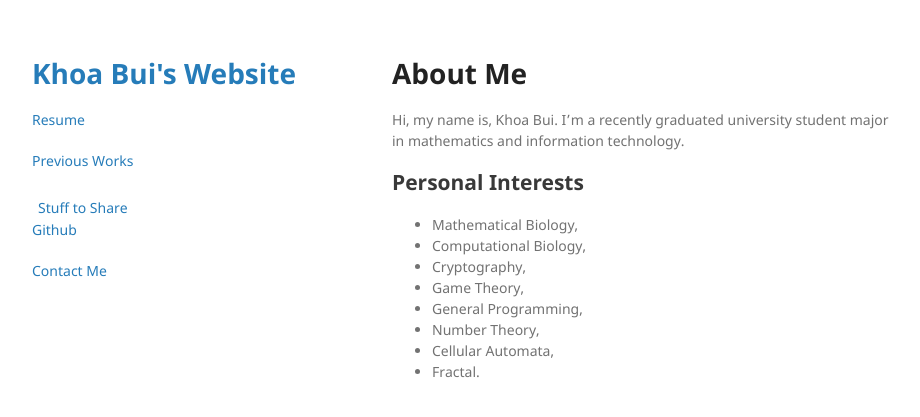
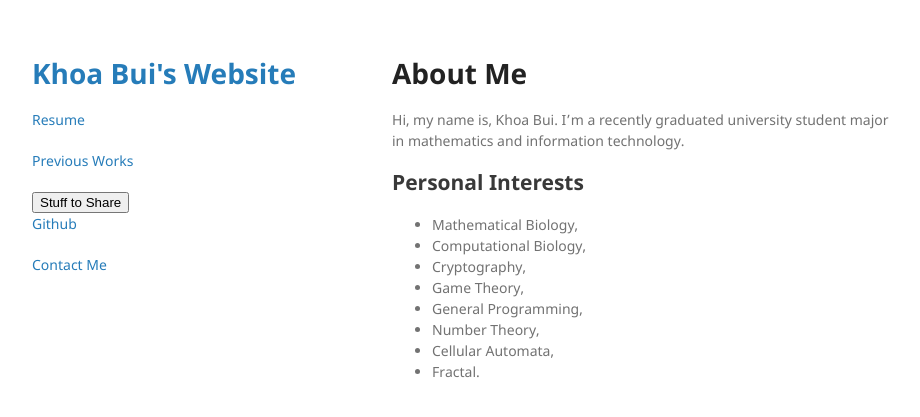
Before and after one commit to khoabuiv/khoabuiv.github.io, a Jekyll site: the page built from index.md, in a window 1280 px wide. Shown: the top 417 px of the page, without its empty margins (178-1098 px from the left). Built offline with Jekyll 4.4.1, drawn with Linux system fonts in a browser that asks for light colours; our own code applies the rules of GitHub Pages for plain Markdown files.

Commit message:
Update default.html

```diff
--- a/_layouts/default.html
+++ b/_layouts/default.html
@@ -22,11 +22,10 @@
         {% endif %}
 
         <p class="view"><a href="{{ site.github.resume }}">Resume</a></p>
-
         <p class="view"><a href="{{ site.github.previous_works }}">Previous Works</a></p>
 
         <div class="dropdown">
-          <button class="dropbtn">Stuff to Share</button>
+          <button class="view">Stuff to Share</button>
           <div class="dropdown-content">
             <a href="{{ site.github.test }}"> Test</a>
           </div>
```
